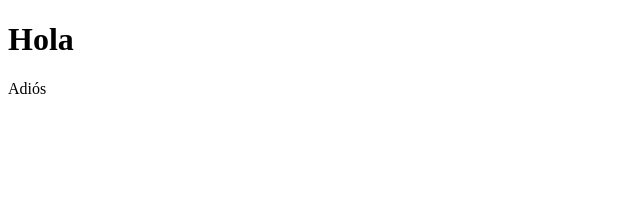
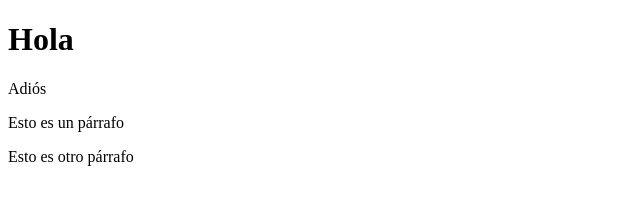
Before and after one commit to ioserio/nueva_pagina, a plain HTML site: page index.html in a window 1280 px wide. Shown: the whole page, without its empty margins (0-640 px from the left). Drawn offline with Linux system fonts and the light colour scheme.

Commit message:
act 090920252

```diff
--- a/index.html
+++ b/index.html
@@ -8,5 +8,7 @@
 <body>
     <h1>Hola</h1>
     <hi>Adiós</hi>
+    <p>Esto es un párrafo</p>
+    <p>Esto es otro párrafo</p>
 </body>
 </html>
```
